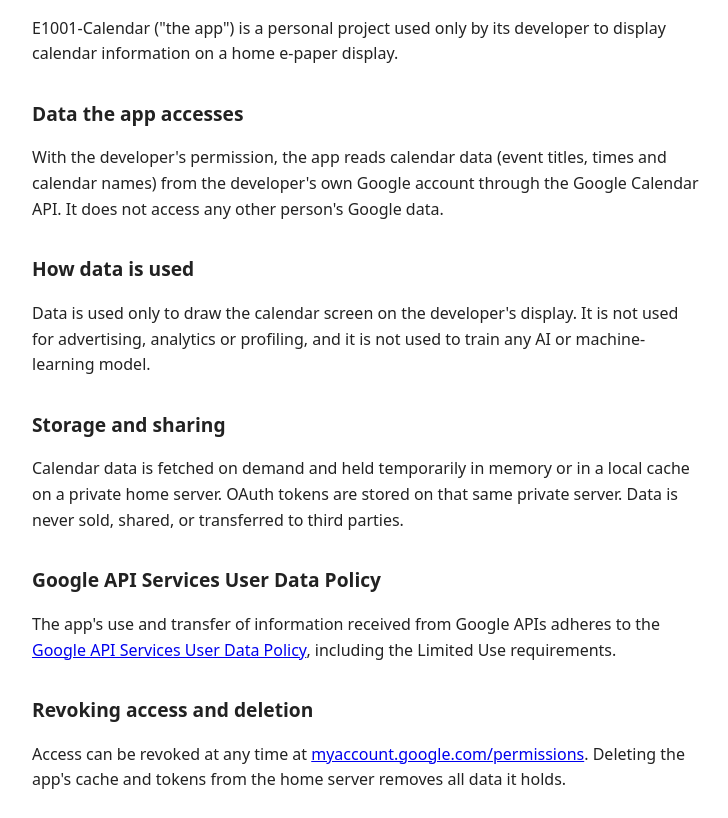
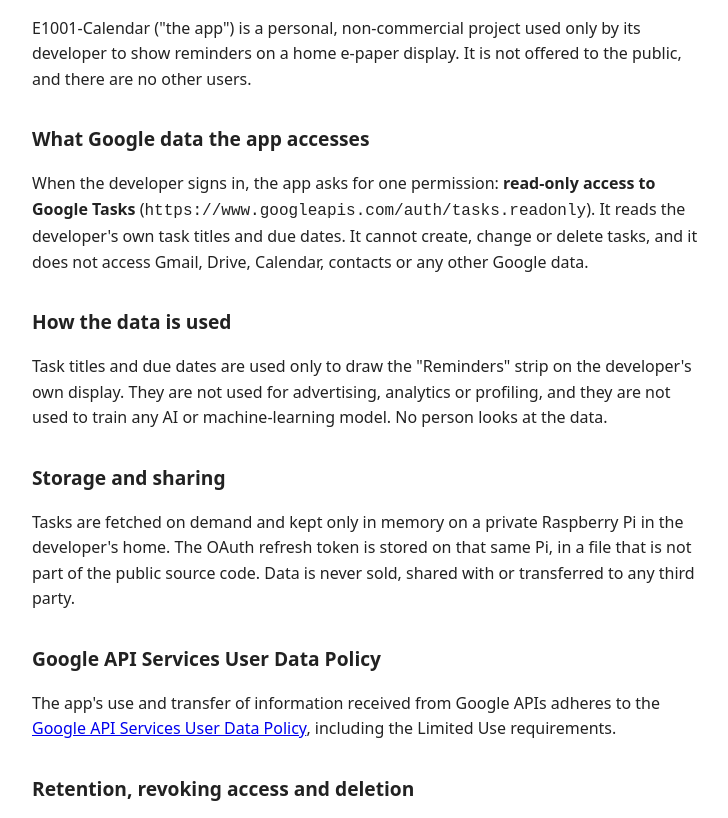
Before and after one commit to simsjs/reterminal-e1001, a plain HTML site: page docs/privacy.html in a window 1280 px wide. Shown: the part 130-948 px from the top of the page, without its empty margins (272-1000 px from the left). Drawn offline with Linux system fonts and the light colour scheme.

Commit message:
Simplify README, move setup to docs/SETUP.md, add PRIVACY.md
Overview README with screens table and previews; the previous README
becomes the setup and reference guide. Privacy policy (PRIVACY.md and the
Pages copy) now describes the read-only Google Tasks scope the app uses.

Co-Authored-By: Claude Sonnet 5.5 <noreply@anthropic.com>
Claude-Session: https://claude.ai/code/session_015oG3bHFfVx4o34jv6pfzBq

```diff
--- a/docs/privacy.html
+++ b/docs/privacy.html
@@ -2,17 +2,17 @@
 <html lang="en"><head><meta charset="utf-8"><meta name="viewport" content="width=device-width,initial-scale=1"><title>Privacy Policy - E1001-Calendar</title><link rel="stylesheet" href="style.css"></head><body>
 <nav><a href="./">Home</a><a href="privacy.html">Privacy Policy</a><a href="terms.html">Terms of Service</a></nav>
 <h1>Privacy Policy</h1>
-<p>E1001-Calendar ("the app") is a personal project used only by its developer to display calendar information on a home e-paper display.</p>
-<h2>Data the app accesses</h2>
-<p>With the developer's permission, the app reads calendar data (event titles, times and calendar names) from the developer's own Google account through the Google Calendar API. It does not access any other person's Google data.</p>
-<h2>How data is used</h2>
-<p>Data is used only to draw the calendar screen on the developer's display. It is not used for advertising, analytics or profiling, and it is not used to train any AI or machine-learning model.</p>
+<p>E1001-Calendar ("the app") is a personal, non-commercial project used only by its developer to show reminders on a home e-paper display. It is not offered to the public, and there are no other users.</p>
+<h2>What Google data the app accesses</h2>
+<p>When the developer signs in, the app asks for one permission: <strong>read-only access to Google Tasks</strong> (<code>https://www.googleapis.com/auth/tasks.readonly</code>). It reads the developer's own task titles and due dates. It cannot create, change or delete tasks, and it does not access Gmail, Drive, Calendar, contacts or any other Google data.</p>
+<h2>How the data is used</h2>
+<p>Task titles and due dates are used only to draw the "Reminders" strip on the developer's own display. They are not used for advertising, analytics or profiling, and they are not used to train any AI or machine-learning model. No person looks at the data.</p>
 <h2>Storage and sharing</h2>
-<p>Calendar data is fetched on demand and held temporarily in memory or in a local cache on a private home server. OAuth tokens are stored on that same private server. Data is never sold, shared, or transferred to third parties.</p>
+<p>Tasks are fetched on demand and kept only in memory on a private Raspberry Pi in the developer's home. The OAuth refresh token is stored on that same Pi, in a file that is not part of the public source code. Data is never sold, shared with or transferred to any third party.</p>
 <h2>Google API Services User Data Policy</h2>
 <p>The app's use and transfer of information received from Google APIs adheres to the <a href="https://developers.google.com/terms/api-services-user-data-policy#limited-use">Google API Services User Data Policy</a>, including the Limited Use requirements.</p>
-<h2>Revoking access and deletion</h2>
-<p>Access can be revoked at any time at <a href="https://myaccount.google.com/permissions">myaccount.google.com/permissions</a>. Deleting the app's cache and tokens from the home server removes all data it holds.</p>
+<h2>Retention, revoking access and deletion</h2>
+<p>Task data is not kept after a screen is drawn. Access can be revoked at any time at <a href="https://myaccount.google.com/permissions">myaccount.google.com/permissions</a>. Deleting the refresh token from the Pi also removes the app's access.</p>
 <h2>Contact</h2>
 <p><a href="mailto:shields.sims@gmail.com">shields.sims@gmail.com</a></p>
 <footer>Last updated: November 23, 2026</footer></body></html>
```
Also changed, not shown: docs/index.html (+1 -1 lines), 5 other files.
